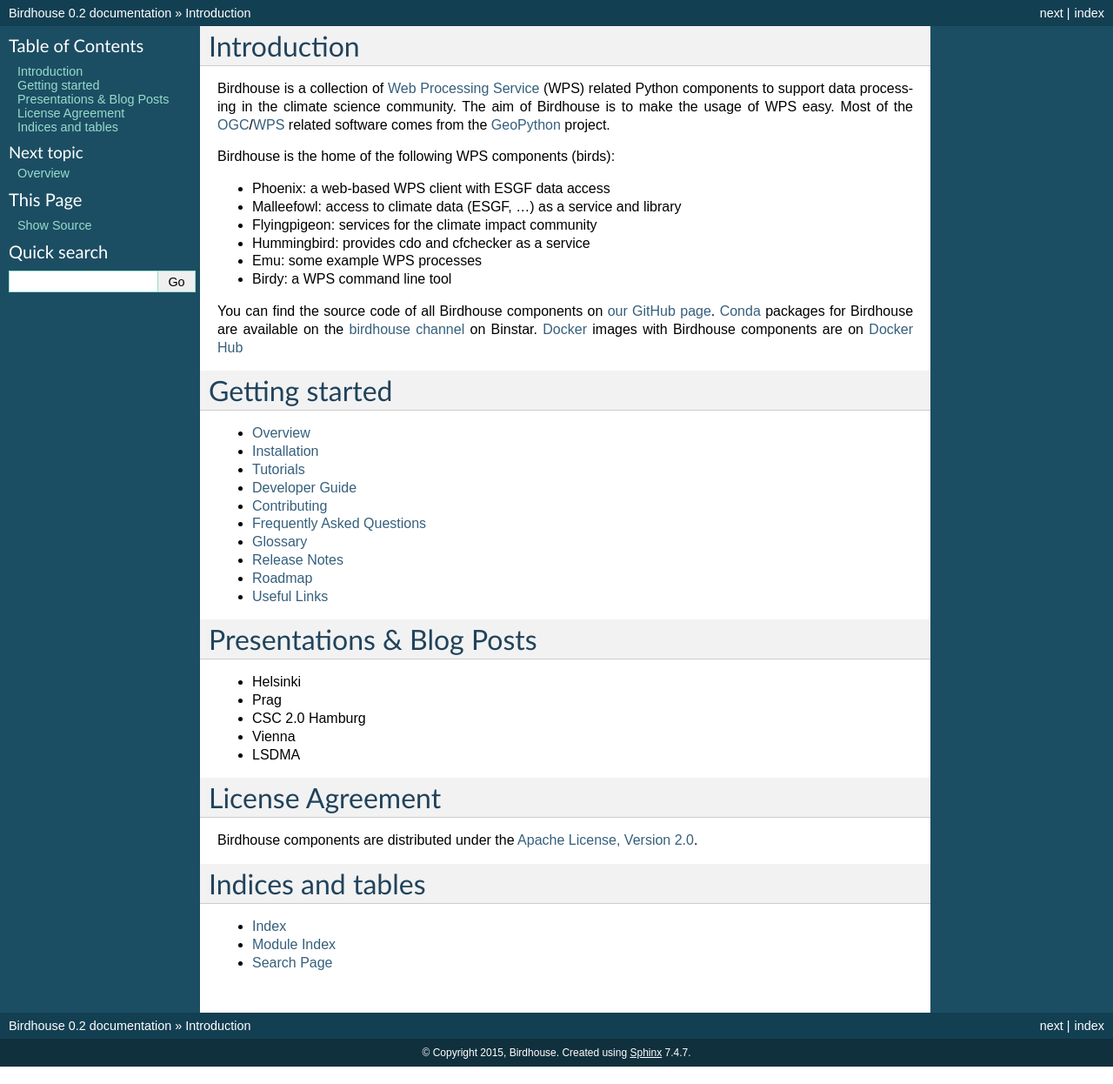
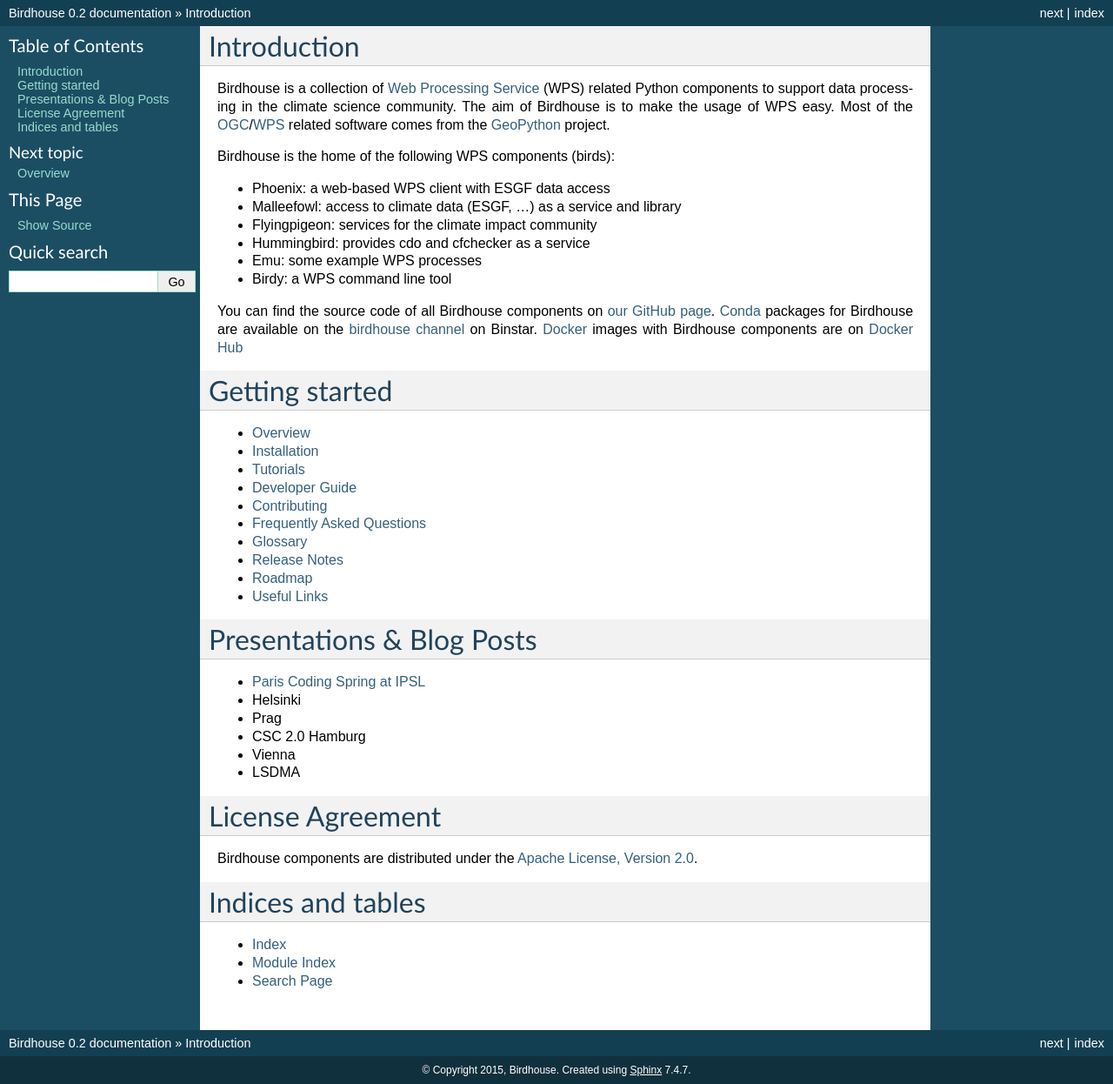
Before and after one commit to bird-house/birdhouse-docs, a Sphinx documentation site: the page built from docs/source/index.rst, in a window 1280 px wide. Shown: the whole page at 87% size. Built offline with Sphinx 7.4.7, drawn with Linux system fonts in a browser that asks for light colours.

Commit message:
update talks

```diff
--- a/docs/source/index.rst
+++ b/docs/source/index.rst
@@ -45,6 +45,7 @@
 Presentations & Blog Posts
 ==========================
 
+* `Paris Coding Spring at IPSL <https://github.com/bird-house/birdhouse-docs/blob/master/slides/birdhouse-architecture/birdhouse-architecture.pdf>`_
 * Helsinki
 * Prag
 * CSC 2.0 Hamburg
```
